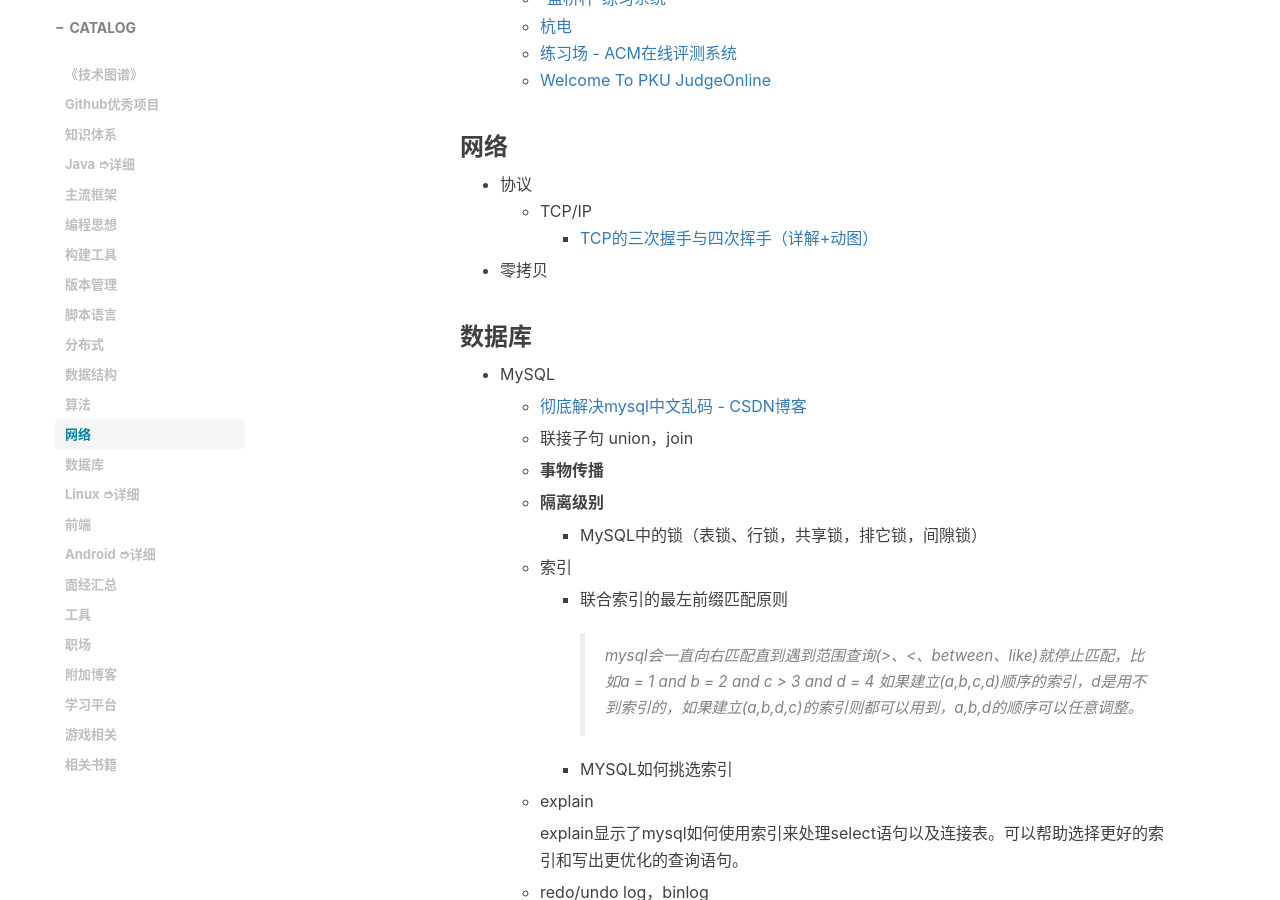
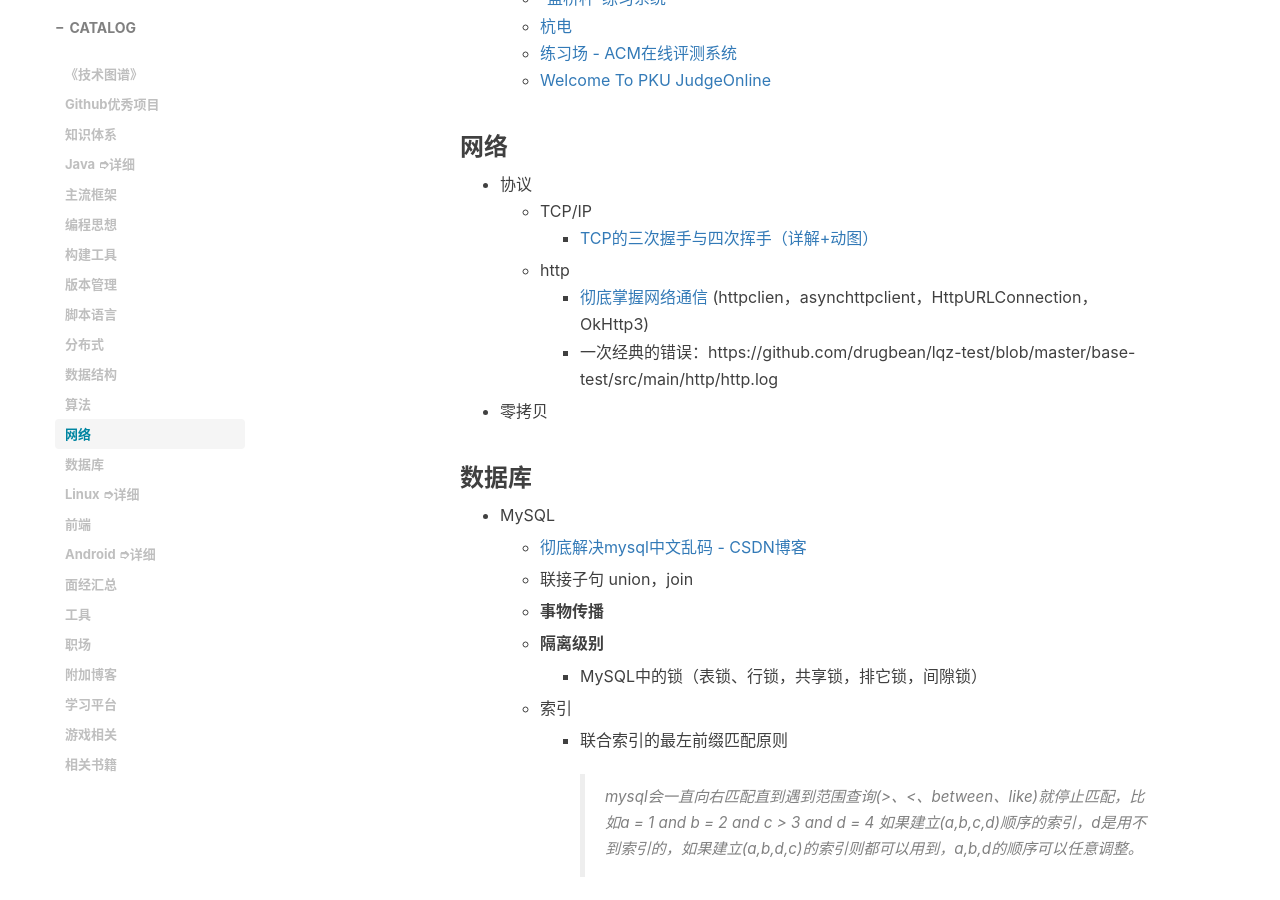
Before and after one commit to Ariescat/blog, a Jekyll site: the page built from docs/index.md, in a window 1280 px wide and 900 px high, scrolled down 6008 px. Built offline with Jekyll 4.4.1, drawn with Linux system fonts in a browser that asks for light colours; nearby versions of some CDN libraries; comment, search, counter and statistics services are not loaded.

Commit message:
IO close/http

```diff
--- a/docs/index.md
+++ b/docs/index.md
@@ -222,6 +222,9 @@ catalog: true
 * 协议
 	* TCP/IP
 		* [TCP的三次握手与四次挥手（详解+动图）](https://blog.csdn.net/qzcsu/article/details/72861891)
+	* http
+	  * [彻底掌握网络通信](https://blog.csdn.net/yi_master/article/details/82863949) (httpclien，asynchttpclient，HttpURLConnection，OkHttp3)
+	  * 一次经典的错误：https://github.com/drugbean/lqz-test/blob/master/base-test/src/main/http/http.log
 * 零拷贝
 
 ### 数据库
```
Also changed, not shown: docs/Java.md (+3 -0 lines).
